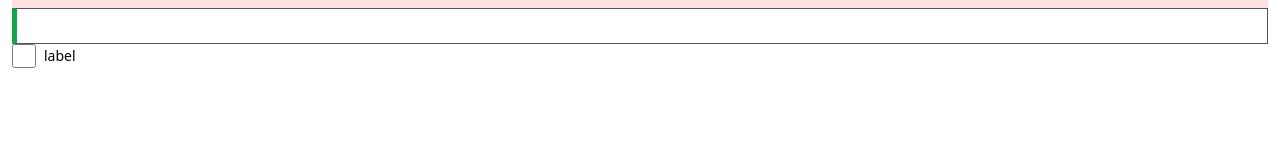
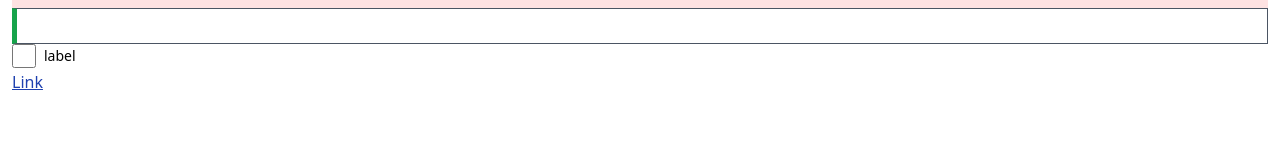
Before and after one commit to yannickspies/angular-template, an Angular app: page / in a window 1280 px wide. Shown: the part 232-391 px from the top of the page. Built offline with nearby package versions, Linux system fonts and the light colour scheme.

Commit message:
added link component

```diff
--- a/src/app/app.component.html
+++ b/src/app/app.component.html
@@ -12,6 +12,7 @@
     <app-form-validation [errorMessage]="'Test error message'"></app-form-validation>
     <app-input-password-with-toggle></app-input-password-with-toggle>
     <app-checkbox formControl="checkboxValue" [label]="'label'"></app-checkbox>
+    <app-link>Link</app-link>
   </main>
   <footer class="p-2">
     <app-text [textAlign]="'left'">made by Yannick</app-text>
--- /dev/null
+++ b/src/app/shared/link/link.component.html
@@ -0,0 +1,16 @@
+<a
+  class="inline-block max-w-full cursor-pointer align-middle underline"
+  [ngClass]="{
+    'text-sm': size === 'sm',
+    'text-base': size === 'base',
+    'text-lg': size === 'lg',
+    'text-blue-800': appearance === 'primary',
+    'text-gray-600': appearance === 'secondary',
+    'text-black no-underline hover:text-blue-800 hover:underline': appearance === 'dark',
+    'font-bold': isBold,
+    'font-normal': !isBold,
+    truncate: truncate
+  }"
+>
+  <ng-content></ng-content>
+</a>
--- /dev/null
+++ b/src/app/shared/link/link.component.ts
@@ -0,0 +1,21 @@
+import { ChangeDetectionStrategy, Component, HostBinding, Input } from '@angular/core';
+import { CommonModule } from '@angular/common';
+import { Appearance } from '../button/button.component';
+import { Size } from '../text/text.component';
+
+@Component({
+  selector: 'app-link',
+  standalone: true,
+  imports: [CommonModule],
+  templateUrl: './link.component.html',
+  changeDetection: ChangeDetectionStrategy.OnPush,
+})
+export class LinkComponent {
+  @Input() public appearance: Appearance = 'primary';
+  @Input() public isDisabled?: boolean;
+  @Input() public size: Size = 'base';
+  @Input() public isBold = false;
+  @Input() public truncate = false;
+
+  @HostBinding('role') public role = 'link';
+}
--- a/src/app/shared/shared.module.ts
+++ b/src/app/shared/shared.module.ts
@@ -9,6 +9,7 @@ import { InputTextComponent } from './input-text/input-text.component';
 import { InputPasswordWithToggleModule } from './input-password-with-toggle/input-password-with-toggle.module';
 import { CheckboxComponent } from './checkbox/checkbox.component';
 import { FormValidationComponent } from './form-validation/form-validation.component';
+import { LinkComponent } from './link/link.component';
 
 @NgModule({
   imports: [
@@ -22,6 +23,7 @@ import { FormValidationComponent } from './form-validation/form-validation.compo
     InputPasswordWithToggleModule,
     CheckboxComponent,
     FormValidationComponent,
+    LinkComponent,
   ],
   exports: [
     ButtonComponent,
@@ -33,6 +35,7 @@ import { FormValidationComponent } from './form-validation/form-validation.compo
     InputPasswordWithToggleModule,
     CheckboxComponent,
     FormValidationComponent,
+    LinkComponent,
   ],
 })
 export class SharedModule {}
```
